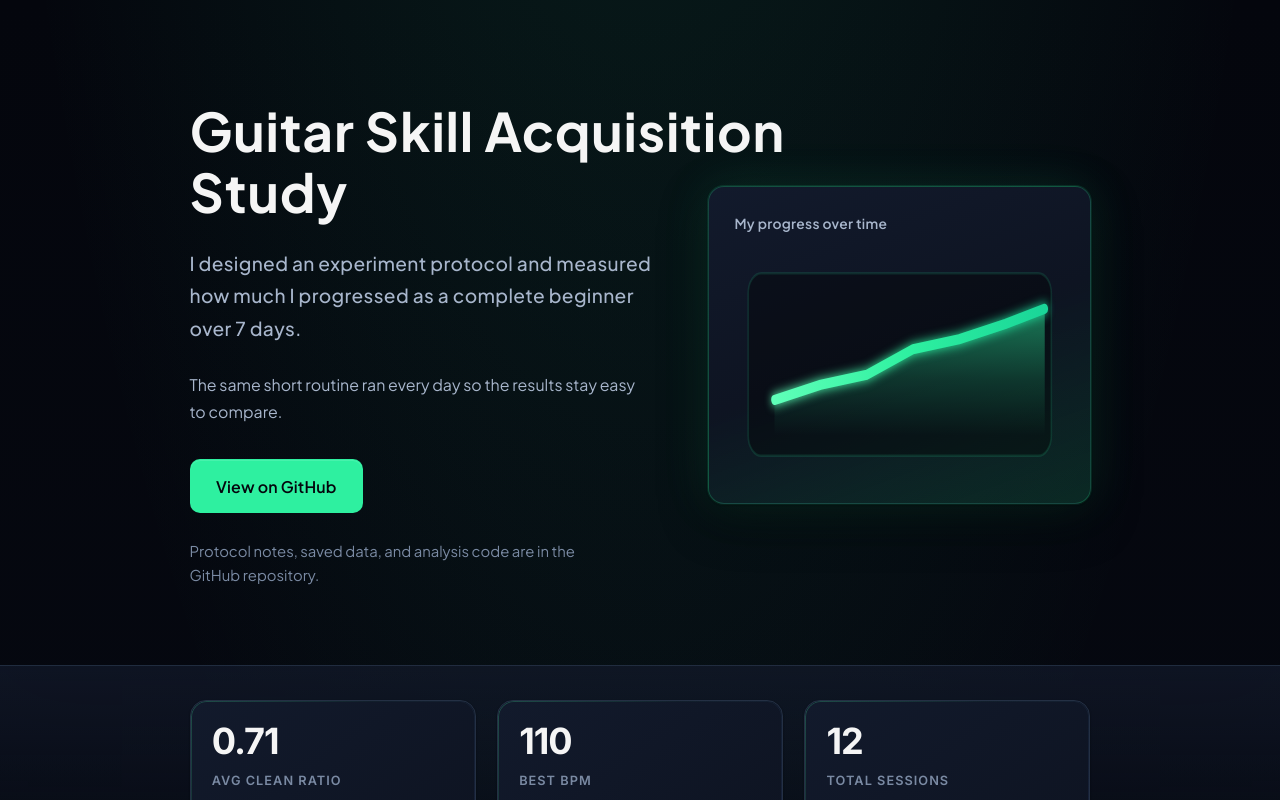
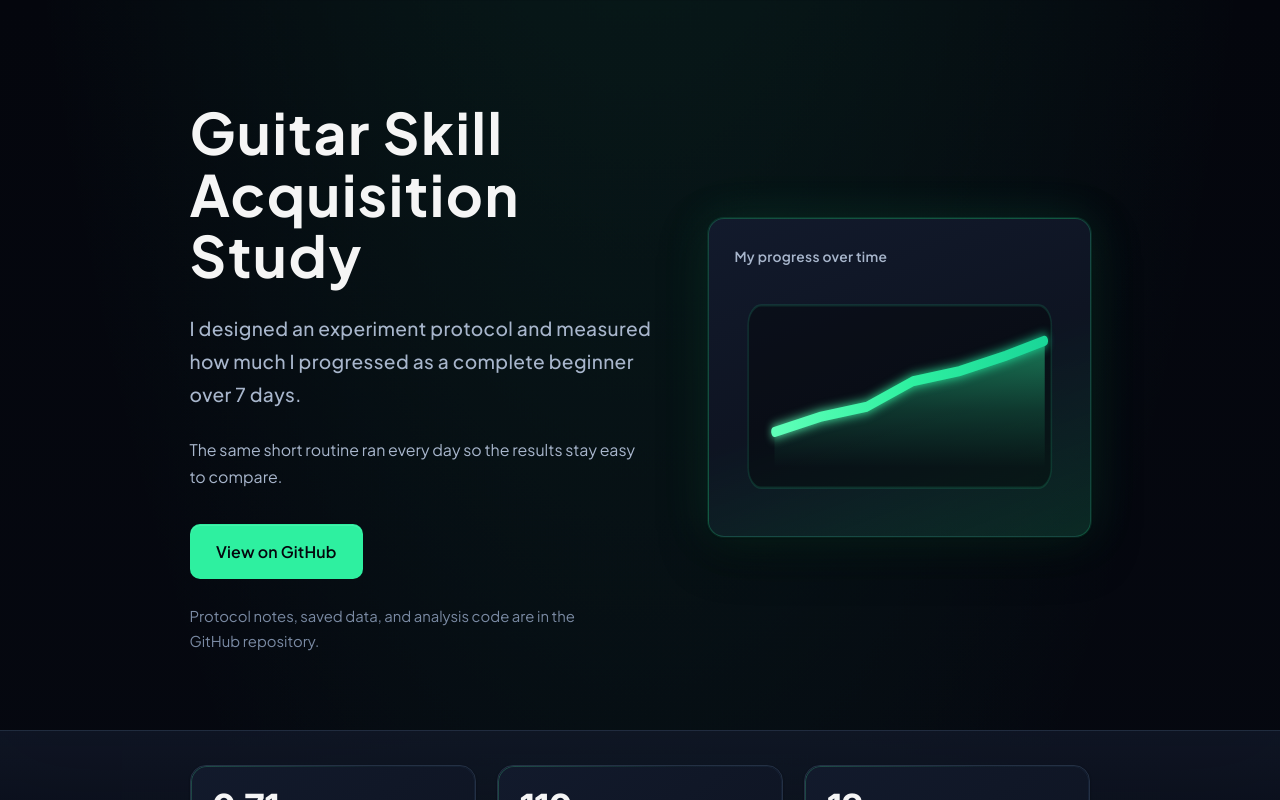
Before and after one commit to rishav-basnet/Guitar-Learning-Research-Website, a React (Vite) app: page / in a window 1280 px wide. Shown: the top 800 px of the page. Built offline with nearby package versions, Linux system fonts and the light colour scheme.

Commit message:
Revert "Improve hero title layout"
This reverts commit 14ff76cd1ee33084cf48dcac90155373ff9185fd.

```diff
--- a/src/App.css
+++ b/src/App.css
@@ -256,24 +256,12 @@
 
 .hero__title {
   margin: 0 0 var(--sp-6);
-  font-size: clamp(1.5rem, 4.5vw, 3.125rem);
+  font-size: clamp(2.25rem, 5.5vw, 3.35rem);
   font-weight: 700;
-  line-height: 1.1;
-  letter-spacing: 0.015em;
+  line-height: 1.08;
+  letter-spacing: 0.028em;
   color: var(--text);
-  max-width: 100%;
-}
-
-.hero__title-line {
-  display: block;
-}
-
-.hero__title-line:first-child {
-  white-space: nowrap;
-}
-
-.hero__title-line--second {
-  margin-top: 0.04em;
+  text-wrap: balance;
 }
 
 .hero__subtitle {
--- a/src/components/Hero.jsx
+++ b/src/components/Hero.jsx
@@ -8,12 +8,7 @@ export default function Hero() {
       <Container>
         <div className="hero__layout">
           <div className="hero__main">
-            <h1 className="hero__title">
-              <span className="hero__title-line">Guitar Skill Acquisition</span>
-              <span className="hero__title-line hero__title-line--second">
-                Study
-              </span>
-            </h1>
+            <h1 className="hero__title">Guitar Skill Acquisition Study</h1>
             <p className="hero__subtitle">
               I designed an experiment protocol and measured how much I
               progressed as a complete beginner over 7 days.
```
